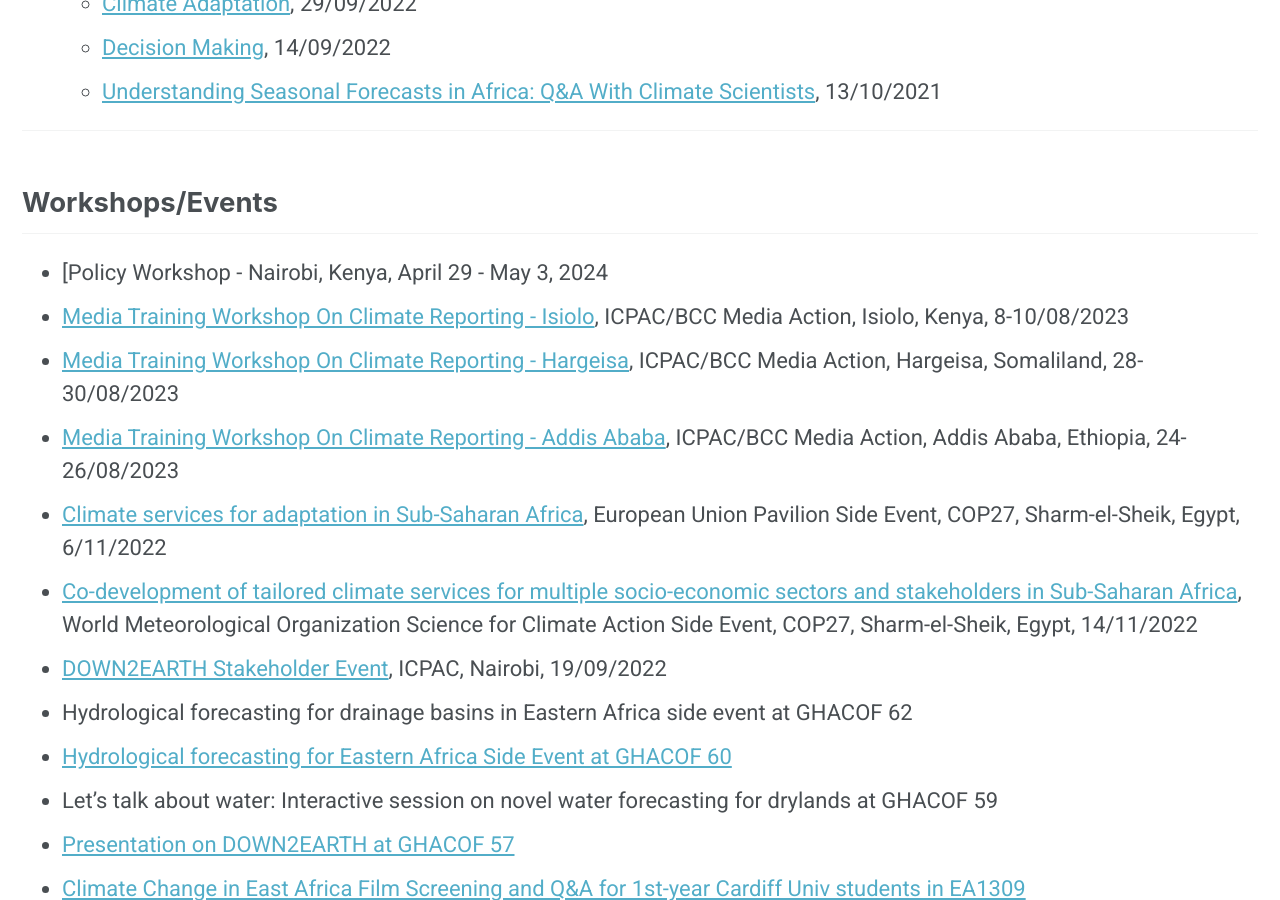
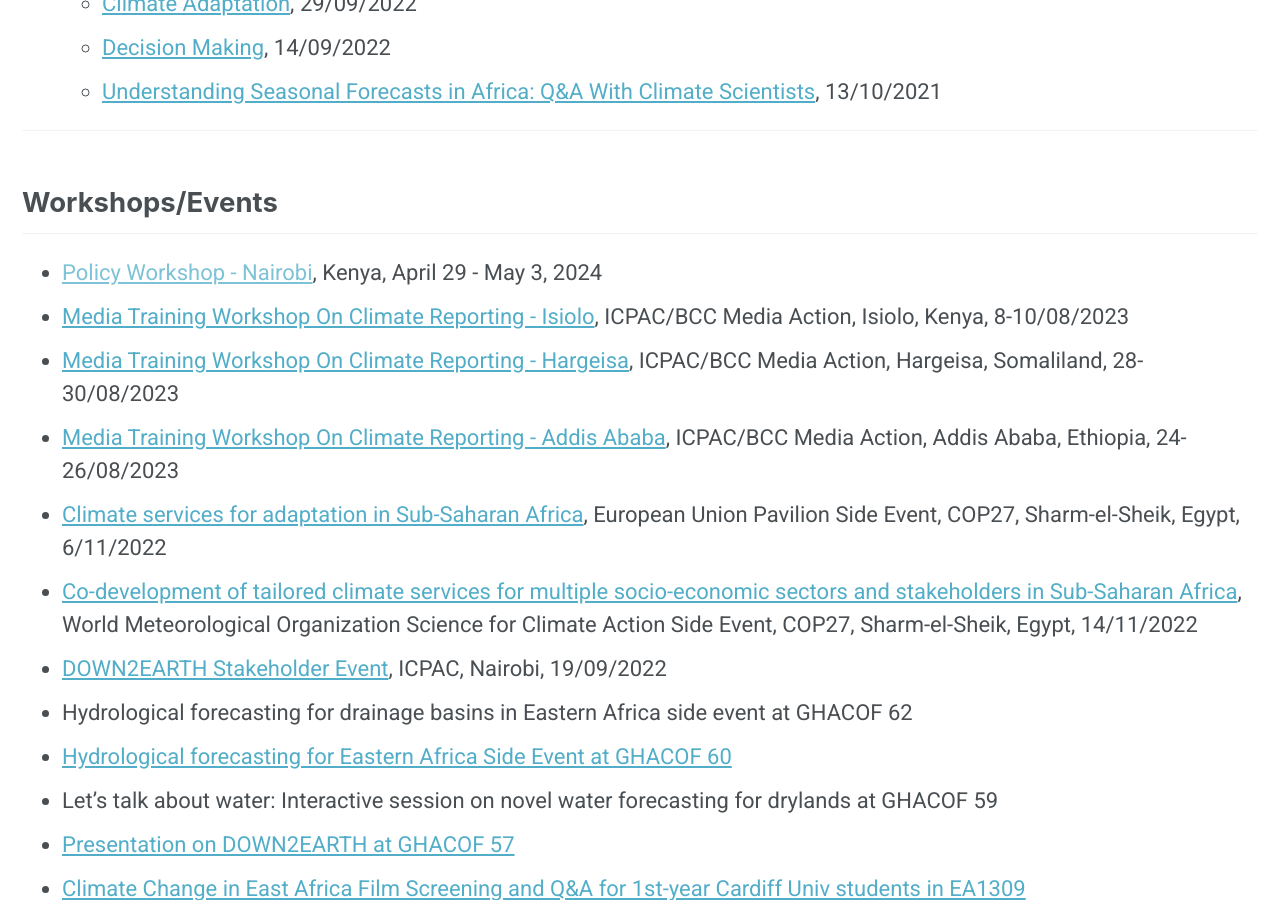
Before and after one commit to ucsb-eri/down2earth, a Jekyll site: the page built from _pages/outputs.md, in a window 1280 px wide and 900 px high, scrolled down 4216 px. Built offline with Jekyll 4.4.1, drawn with Linux system fonts in a browser that asks for light colours; nearby versions of some CDN libraries; comment, search, counter and statistics services are not loaded.

```diff
--- a/_pages/outputs.md
+++ b/_pages/outputs.md
@@ -101,7 +101,7 @@ excerpt: 'Deliverables, publications, and other products.<br /><br />'
 ---
 
 ## Workshops/Events
-* [Policy Workshop - Nairobi, Kenya, April 29 - May 3, 2024<br />
+* [Policy Workshop - Nairobi](), Kenya, April 29 - May 3, 2024<br />
 * [Media Training Workshop On Climate Reporting - Isiolo](https://youtu.be/qiB594THyG0?si=lPJf4oP_sWkKFlMP), ICPAC/BCC Media Action, Isiolo, Kenya, 8-10/08/2023<br />
 * [Media Training Workshop On Climate Reporting - Hargeisa](https://youtu.be/BGZD8D1KYXY?si=LWzVEYauOuIeyTZi), ICPAC/BCC Media Action, Hargeisa, Somaliland, 28-30/08/2023<br />
 * [Media Training Workshop On Climate Reporting - Addis Ababa](https://youtu.be/mAGfnt6ENzM?si=JZSOvwOOmLpyFrUL), ICPAC/BCC Media Action, Addis Ababa, Ethiopia, 24-26/08/2023<br />
```
